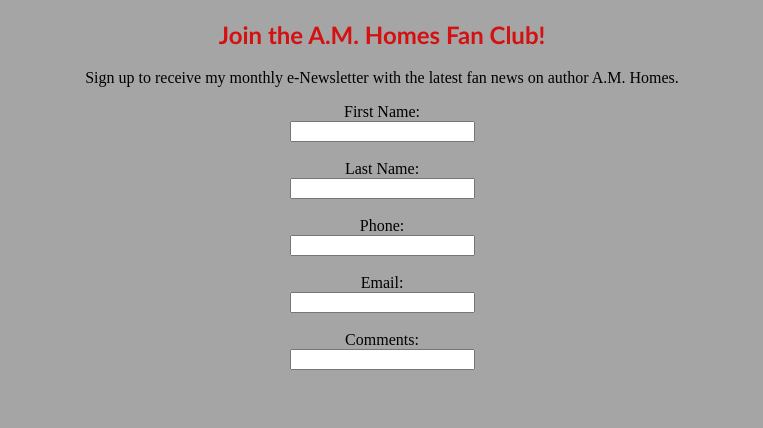
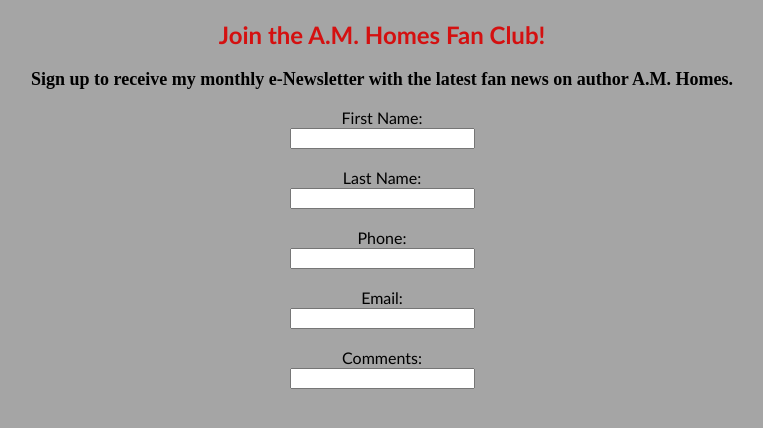
Before and after one commit to jenniferhibbins/Artist-Page, a plain HTML site: page contact.html in a window 1280 px wide. Shown: the whole page, without its empty margins (258-1021 px from the left). Drawn offline with Linux system fonts and the light colour scheme.

Commit message:
changed quote, fixed contact form link, added style

```diff
--- a/contact.html
+++ b/contact.html
@@ -10,9 +10,9 @@
 <body><center>
     <p>
         <h2>Join the A.M. Homes Fan Club!</h2>
-        <p>Sign up to receive my monthly e-Newsletter with the latest fan news on author A.M. Homes.</p>
+        <h3>Sign up to receive my monthly e-Newsletter with the latest fan news on author A.M. Homes.</h3>
     </p>
-    <form>
+    <form class="form">
          <label for="fname">First Name:</label><br>
          <input type="text" name="fname" id="fname"><br><br>
          <label for="lname">Last Name:</label><br>
--- a/style.css
+++ b/style.css
@@ -8,6 +8,10 @@ h1 {
 h2 {
     font-family: 'Gill Sans', 'Gill Sans MT', Calibri, 'Trebuchet MS', sans-serif;
     color: rgb(212, 16, 16);
+}
+h3 {
+    font-family: 'Times New Roman', Times, serif;
+    font-size: large;
 }
 nav {
     margin: auto;
@@ -46,8 +50,11 @@ font-family: 'Libre Baskerville', serif;
     text-align: center;
     background-color: rgba(0, 0, 0, 0.89);
     color: white;
-    padding: 10px 70px 10px 70px;
+    padding: 10px 50px 10px 50px;
     margin: 0px;
     table border: 10px;
     width: 38.5%;
 }
+.form {
+    font-family: 'Gill Sans', 'Gill Sans MT', Calibri, 'Trebuchet MS', sans-serif;
+}
```
Also changed, not shown: index.html (+2 -2 lines).
